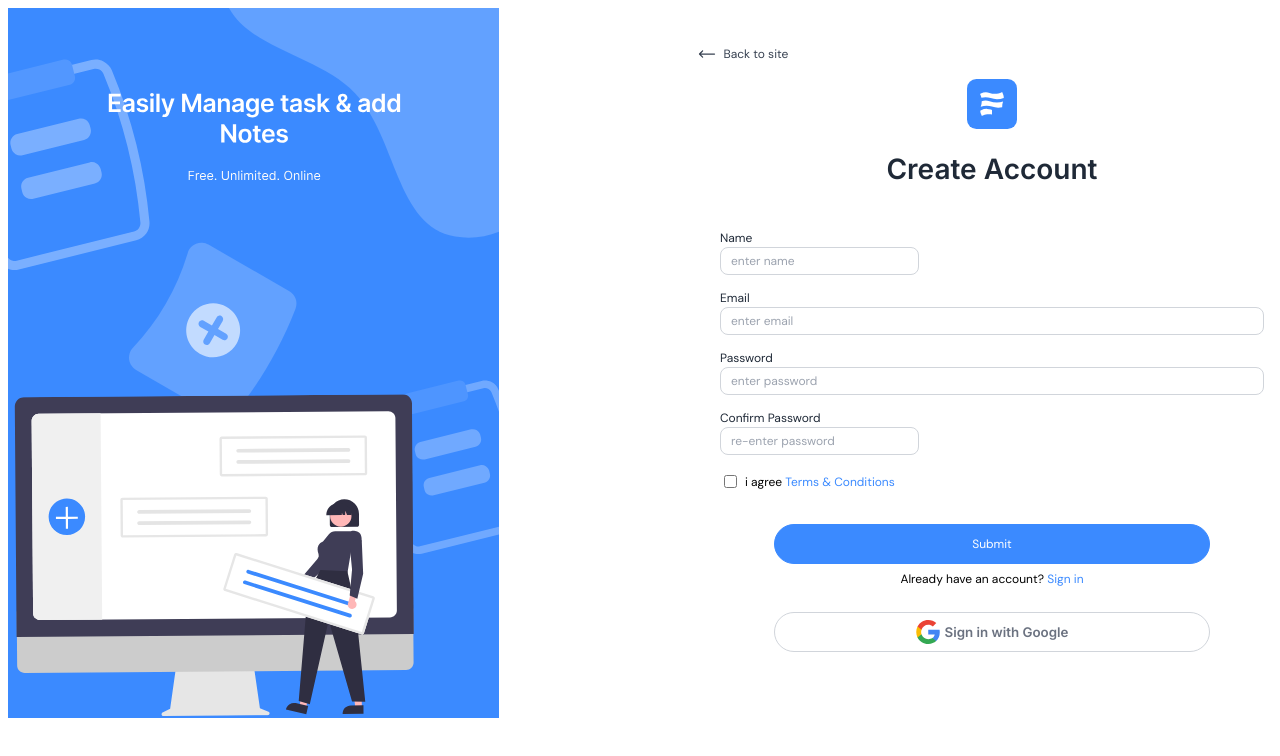
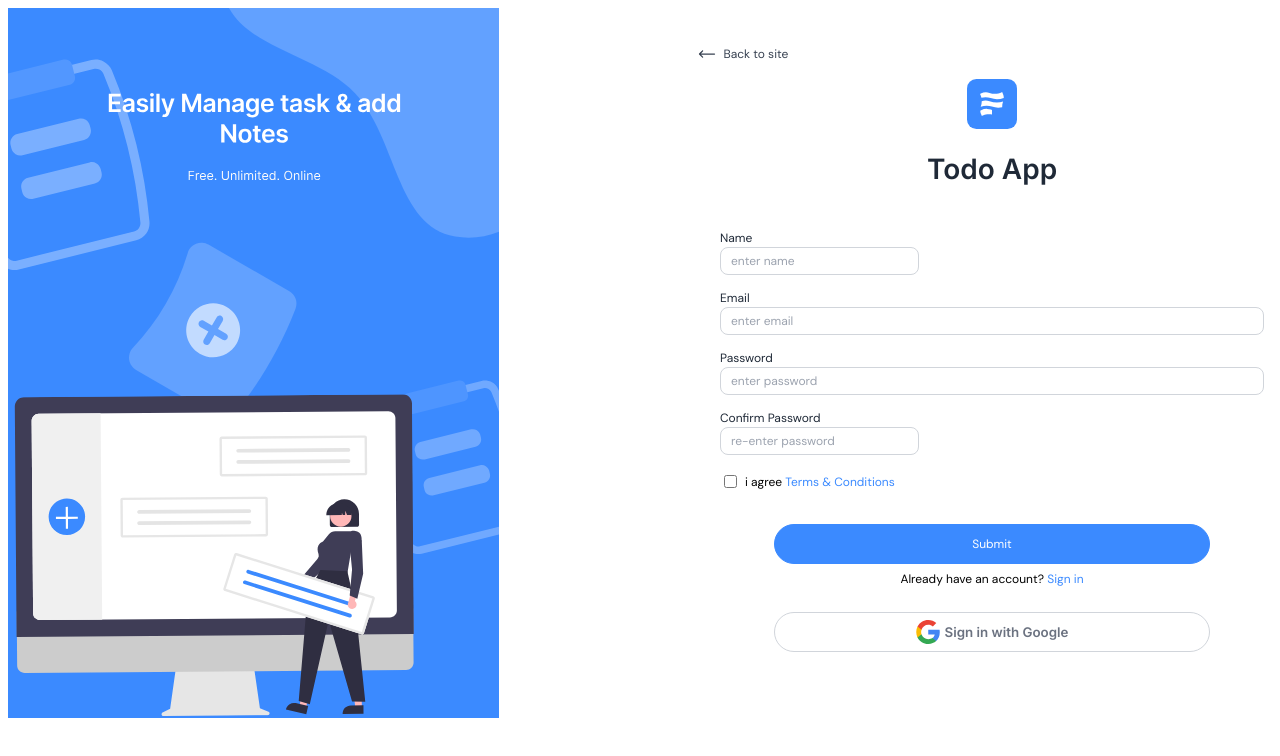
Before and after one commit to fatimakhalid364/task-manager-frontend, a React (Vite) app: page / in a window 1280 px wide. Shown: the top 756 px of the page. Built offline with nearby package versions, Linux system fonts and the light colour scheme.

Commit message:
set the vairbales for the screen names in constants and used those constant in all other components and utility function

```diff
--- a/src/components/App.jsx
+++ b/src/components/App.jsx
@@ -1,11 +1,13 @@
 
+import { Screen } from "src/constants/constants";
 import signUpFrame from '../../src/assets/Frame 3289.svg';
 import '../App.css';
 import SignAuthenticationPagesup from './signup-page.jsx/signup-main';
+
 function App() {
     return (
         <div>
-            <SignAuthenticationPagesup currentScreen={'SIGNIN'} pictureURL={signUpFrame} />
+            <SignAuthenticationPagesup currentScreen={Screen.signup} pictureURL={signUpFrame} />
         </div>
     )
 }
--- a/src/components/signup-page.jsx/input-fields.jsx
+++ b/src/components/signup-page.jsx/input-fields.jsx
@@ -1,4 +1,5 @@
 import React, { useState } from 'react';
+import { Screen } from "src/constants/constants";
 
 function InputFields({ currentScreen }) {
 
@@ -24,7 +25,7 @@ function InputFields({ currentScreen }) {
 
     return(
         <div className='signup-input-fields'>
-            {currentScreen === 'SIGNIN' &&
+            {currentScreen === Screen.signup &&
                 <div>
                     <div className='input-header'>Name</div>
                     <input onChange={handleInputChange} type='text' name='name' value={userAccount.name} placeholder='enter name' className='input-field' />
@@ -34,7 +35,7 @@ function InputFields({ currentScreen }) {
             <input onChange={handleInputChange} type='text' name='email' value={userAccount.email} placeholder='enter email' className='input-field'/>
             <div className='input-header'>Password</div>
             <input onChange={handleInputChange} type='text' name='password' value={userAccount.password} placeholder='enter password' className='input-field'/>
-            {currentScreen === 'SIGNIN' &&
+            {currentScreen === Screen.signup &&
                 <div>
                     <div className='input-header'>Confirm Password</div>
                     <input onChange={handleInputChange} type='text' name='confirmPassword' value={userAccount.confirmPassword} placeholder='re-enter password' className='input-field' />
--- a/src/components/signup-page.jsx/signup-form.jsx
+++ b/src/components/signup-page.jsx/signup-form.jsx
@@ -1,4 +1,5 @@
 import React from 'react';
+import { getTitleText } from "src/utils/basicUtils";
 import taskManagerLogo from '../.././assets/Frame 3.svg';
 import CheckBox from './checkbox-area.jsx';
 import GoogleSSO from './google-signin.jsx';
@@ -7,16 +8,17 @@ import SubmitButton from './submit-button.jsx';
 
 function CreateAccountForm({ currentScreen }) {
     console.log("current screen i am in ==>>", currentScreen);
+    const titleText = getTitleText(currentScreen)
     return(
         <div className='signup-form'>
             <div className='signup-form-header'>
                 <img className='logo-img' src={taskManagerLogo} alt='logo' />
-                <div className='create-account-text'>Create Account</div>
+                <div className='create-account-text'>{titleText}</div>
             </div>
             <form method='post' action='https://localhost:3000/signup'>
                 <InputFields currentScreen={currentScreen} />
                 <CheckBox />
-                <SubmitButton />
+                <SubmitButton currentScreen={currentScreen} />
                 <GoogleSSO />
             </form>
         </div>
--- /dev/null
+++ b/src/constants/constants.js
@@ -0,0 +1,6 @@
+export const Screen = {
+    SIGNUP: 'SIGNUP',
+    SIGNIN: 'SIGNIN',
+    FORGOT_PASS: 'FORGOT_PASS',
+    SET_PASS: 'SET_PASS',
+};
--- a/src/utils/basicUtils.js
+++ b/src/utils/basicUtils.js
@@ -1,20 +1,21 @@
+import { Screen } from "src/constants/constants";
 export function getButtonText(screen) {
     const buttonTextMap = {
-        SIGNUP: 'Create Account',
-        SIGNIN: 'Log In',
-        FORGOT_PASS: 'Reset Password',
-        SET_PASS: 'Set Password',
+        [Screen.SIGNUP]: "Create Account",
+        [Screen.SIGNIN]: "Log In",
+        [Screen.FORGOT_PASS]: "Send Email",
+        [Screen.SET_PASS]: "Change Password",
     };
 
-    return buttonTextMap[screen] || 'Submit'; // Default case
+    return buttonTextMap[screen] || "Submit";
 }
 export function getTitleText(screen) {
-    const buttonTextMap = {
-        SIGNUP: 'Create Account',
-        SIGNIN: 'Log In',
-        FORGOT_PASS: 'Reset Password?',
-        SET_PASS: 'Add New Password',
+    const titleTextMap = {
+        [Screen.SIGNUP]: "Create Account",
+        [Screen.SIGNIN]: "Log In",
+        [Screen.FORGOT_PASS]: 'Reset Password?',
+        [Screen.SET_PASS]: 'Add New Password',
     };
 
-    return buttonTextMap[screen] || 'Todo App'; // Default case
+    return titleTextMap[screen] || 'Todo App';
 }
```
